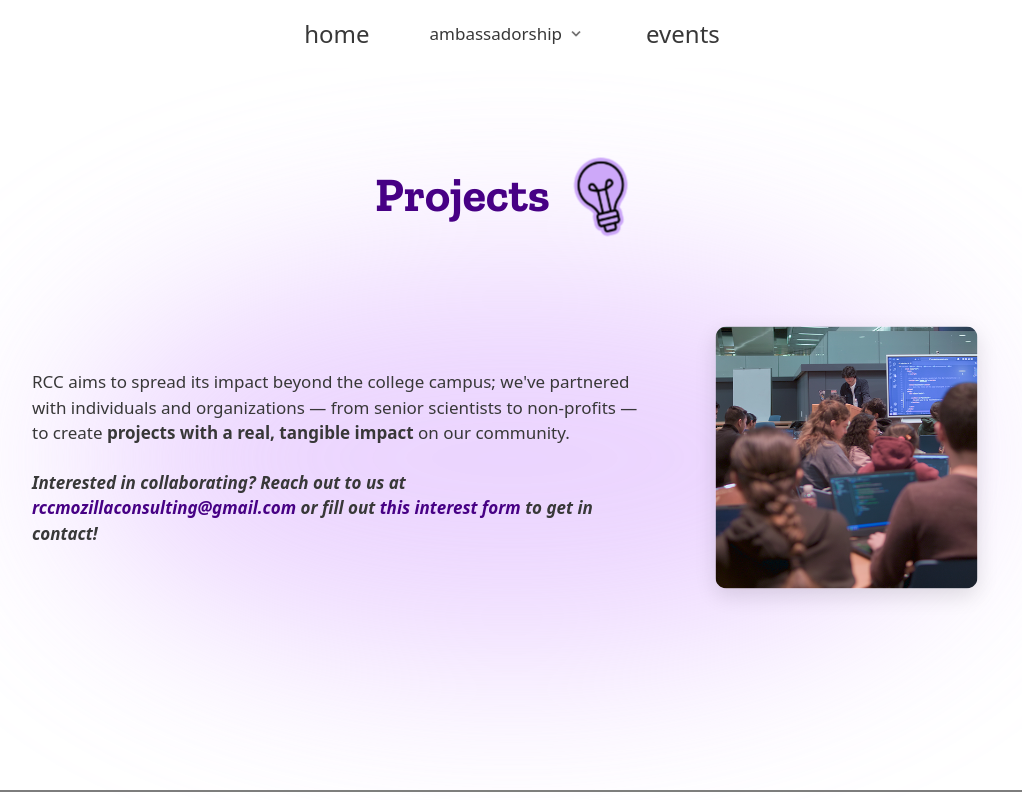
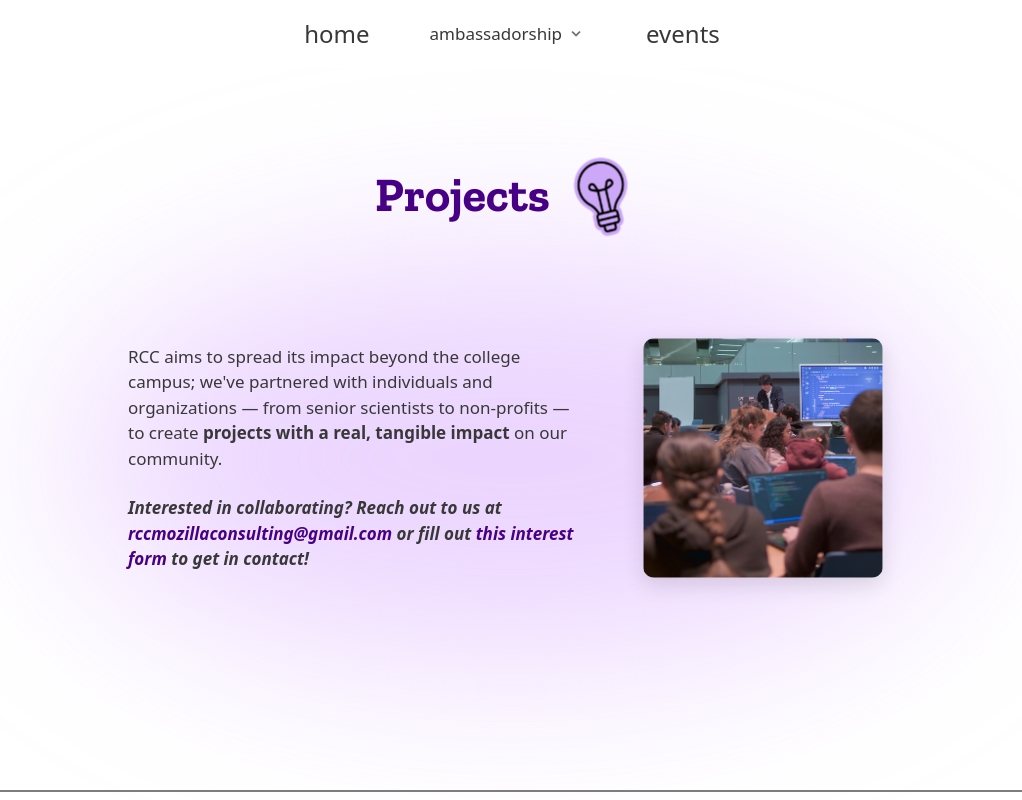
Before and after one commit to rcc-sjsu/rcc-site-final, a Next.js app: page /projects in a window 1280 px wide. Shown: the top 800 px of the page, without its empty margins (128-1150 px from the left). Built offline with nearby package versions, Linux system fonts and the light colour scheme.

Commit message:
fix: update heroContent width percentage

```diff
--- a/src/app/(public)/projects/page.module.css
+++ b/src/app/(public)/projects/page.module.css
@@ -372,7 +372,7 @@
 @media (min-width: 1024px) {
   .heroContent {
     gap: 3rem;
-    width: 60rem;
+    width: 60%;
   }
 
   .projectGrid {
```
